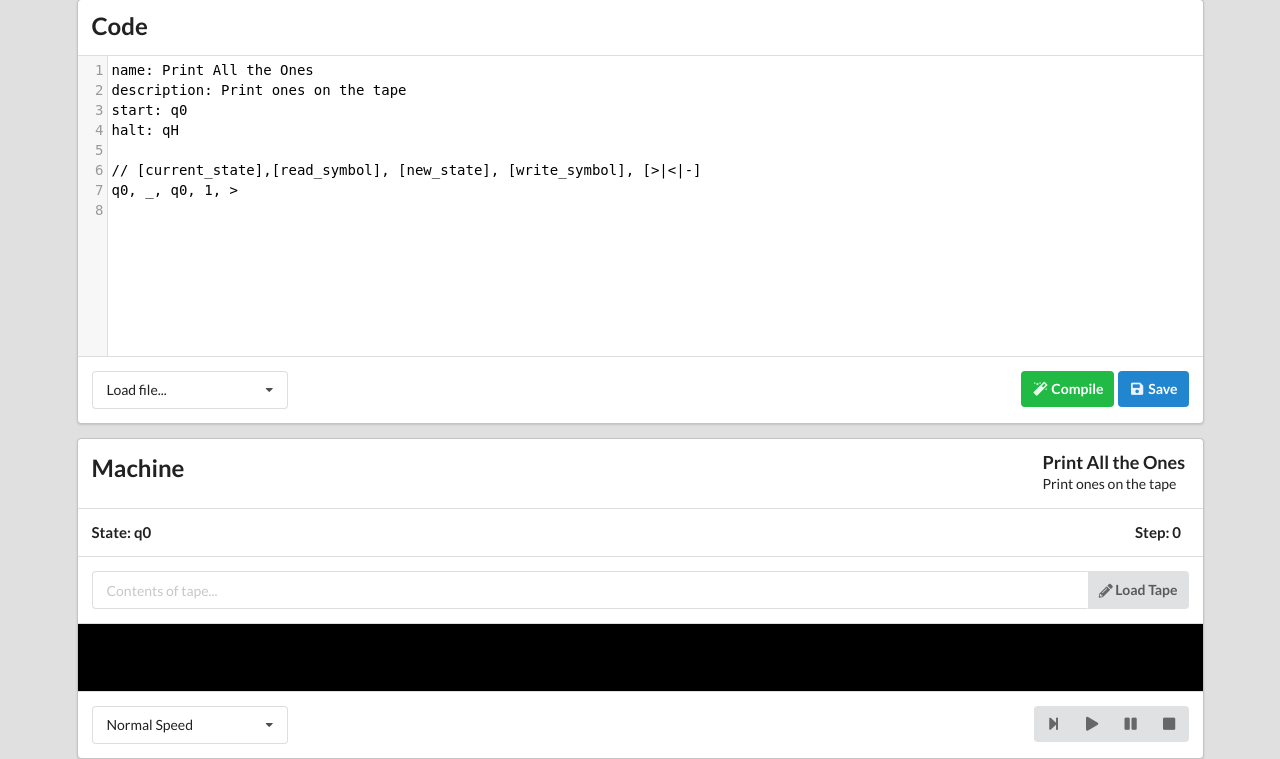
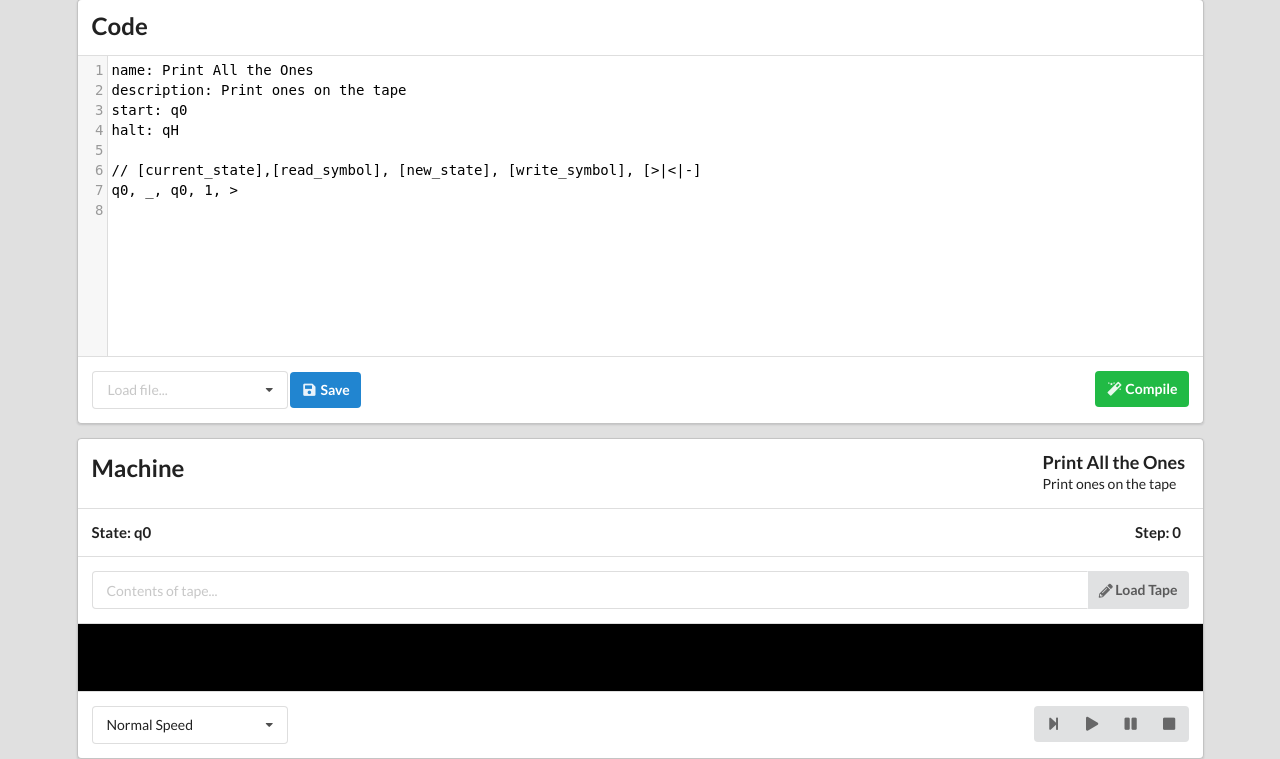
Before and after one commit to CodeGuild-co/tms, a Flask app: page / in a window 1280 px wide. Shown: the part 67-826 px from the top of the page. Run offline with Flask 2, Linux system fonts and the light colour scheme; some libraries are stand-ins or nearby versions.

Commit message:
Get load file dropdown to be position better and include search

```diff
--- a/templates/index.html
+++ b/templates/index.html
@@ -32,9 +32,15 @@ q0, _, q0, 1, >
                 </textarea>
             </div>
             <div class="ui segment">
-                <div class="ui search selection dropdown left floated examples">
-                    Load file... <i class="dropdown icon"></i>
+                <div class="ui search selection dropdown examples">
+                    <input name="file" type="hidden">
+                    <i class="dropdown icon"></i>
+                    <div class="default text">Load file...</div>
                     <div class="menu">
+                        <div class="ui icon search input">
+                            <i class="search icon"></i>
+                            <input placeholder="Search files..." type="text">
+                        </div>
                         <div class="header">Standard</div>
                         {% for e in examples %}
                             <div class="item" data-value="{{ e.filename }}">{{ e.name }}</div>
@@ -43,10 +49,10 @@ q0, _, q0, 1, >
                         <div class="item disabled custom">None yet :(</div>
                     </div>
                 </div>
-				<button class="ui blue labelled icon button right floated action save">
-					<i class="save icon"></i>
-					Save
-				</button>
+                <button class="ui blue labelled icon button action save">
+                    <i class="save icon"></i>
+                    Save
+                </button>
                 <button class="ui green labelled icon button right floated action compile">
                     <i class="wizard icon"></i>
                     Compile
```
